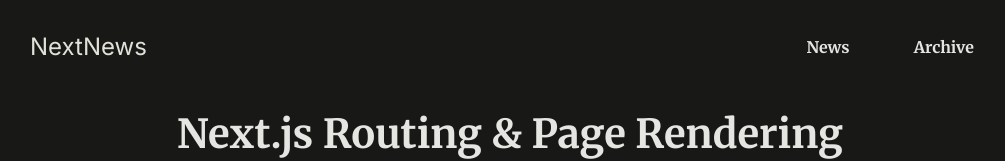
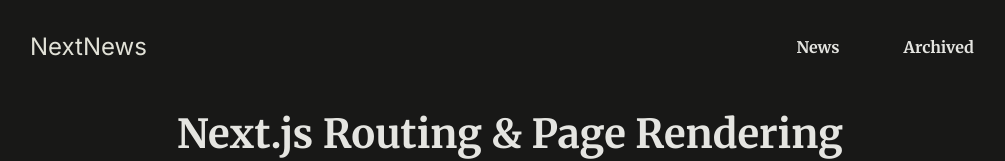
Before and after one commit to augustikasystango/news-app, a Next.js app: page / in a window 1280 px wide. Shown: the top 161 px of the page, without its empty margins (130-1135 px from the left). Built offline with nearby package versions, Linux system fonts and the light colour scheme.

Commit message:
added navlink

```diff
--- a/component/main-header/index.tsx
+++ b/component/main-header/index.tsx
@@ -1,5 +1,11 @@
+'use client';
+import NavLink from "../nav-link";
 import Link from "next/link"
+
 const MainHeader = () => {
+
+
+
   return (
     <header id="main-header">
     <div id="logo">
@@ -8,10 +14,10 @@
     <nav>
       <ul>
         <li>
-          <Link href="/news">News</Link>
+          <NavLink href={"/news"}>News</NavLink>
         </li>
         <li>
-          <Link href="/archive">Archive</Link>
+         <NavLink href={"/archive"}>Archived</NavLink>
         </li>
       </ul>
     </nav>
--- /dev/null
+++ b/component/nav-link/index.tsx
@@ -0,0 +1,9 @@
+'use client';
+import { usePathname } from "next/navigation";
+import Link from "next/link";
+export default function NavLink({href , children}){
+    const path = usePathname();
+    return (
+        <Link href={href} className={path.startsWith(href) ? 'active' : undefined}>{children}</Link>
+    )
+}
```
